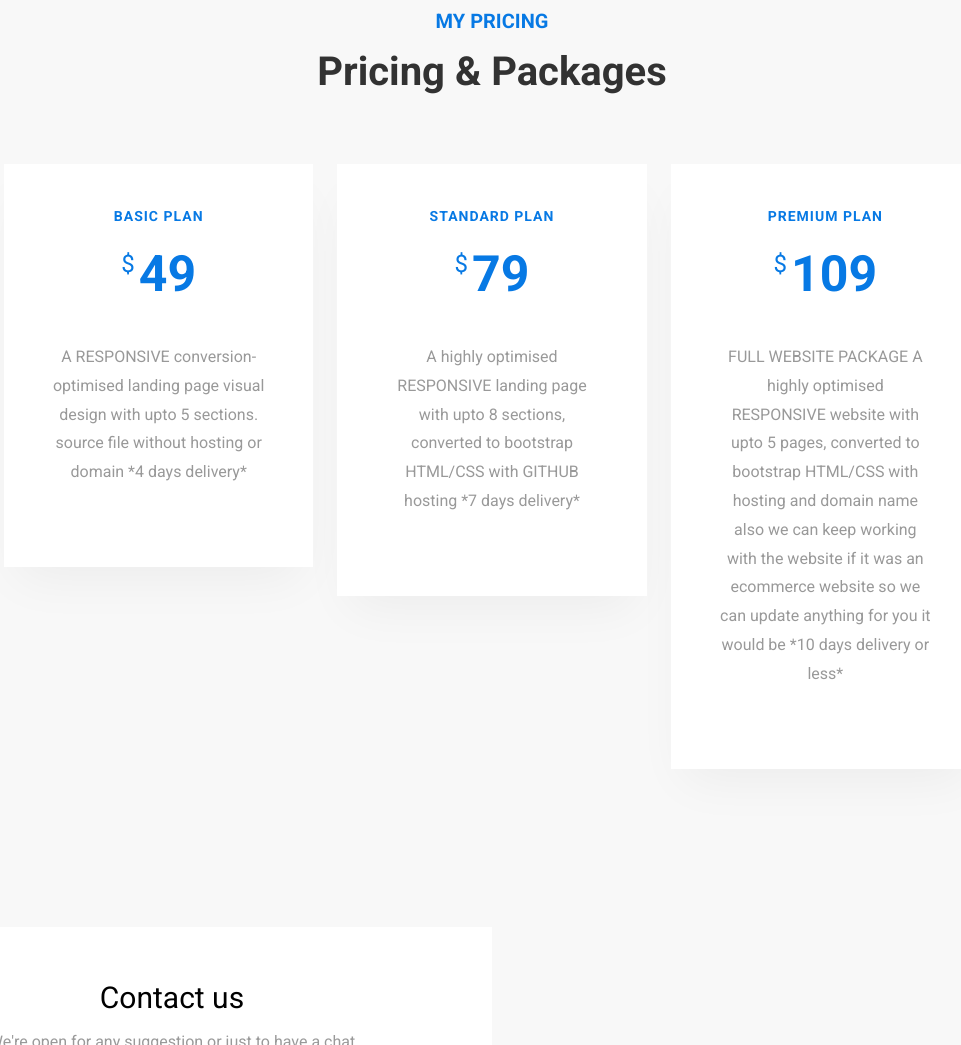
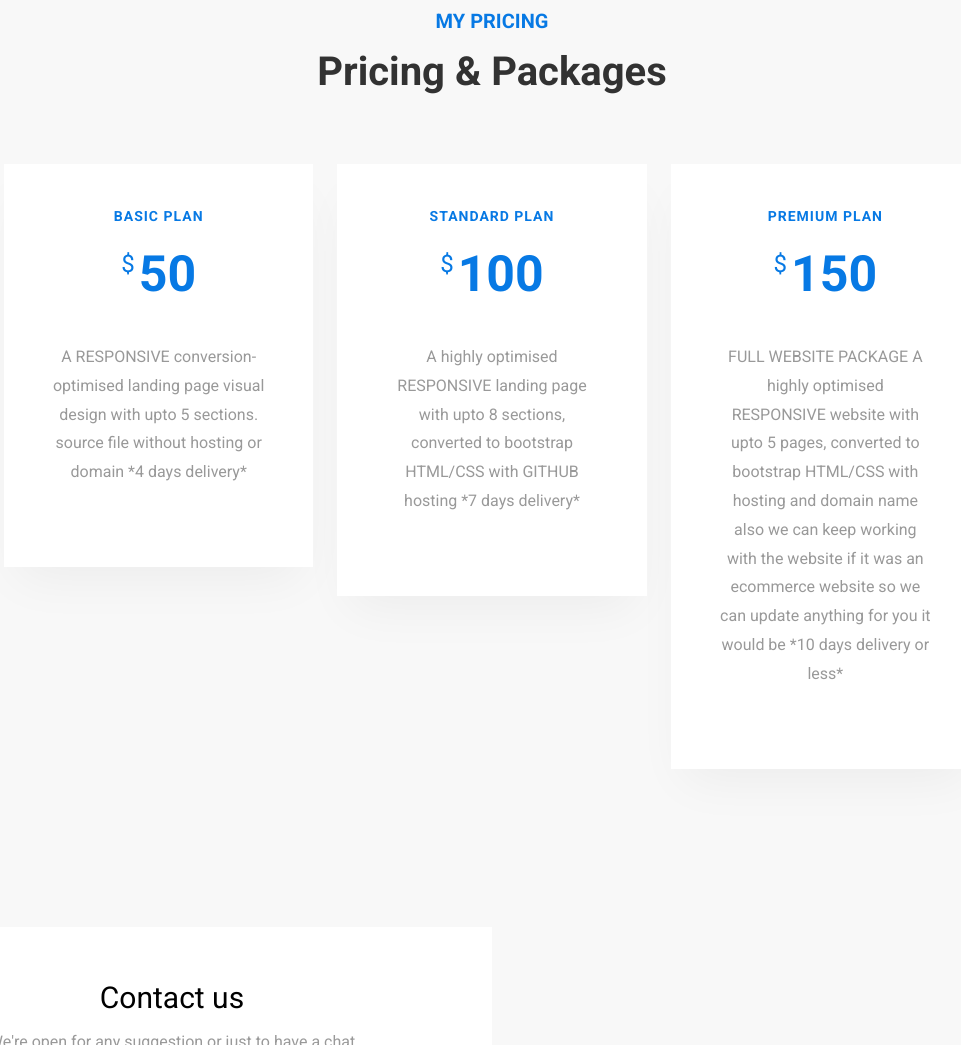
Before and after one commit to walidcher/TOLAN-, a plain HTML site: page index.html in a window 1280 px wide. Shown: the part 3564-4609 px from the top of the page, without its empty margins (148-1109 px from the left). Drawn offline with nearby package versions, Linux system fonts and the light colour scheme; some packages are replaced by stand-ins of ours; files whose address does not match are found by name.

Commit message:
Update index.html

```diff
--- a/index.html
+++ b/index.html
@@ -313,7 +313,7 @@
                     <div class="block-7">
                         <div class="text-center">
                             <span class="excerpt d-block">Basic Plan</span>
-                            <span class="price"><sup>$</sup> <span class="number">49</span></span>
+                            <span class="price"><sup>$</sup> <span class="number">50</span></span>
                             <div class="p-4 px-lg-5">
                                 <p>A RESPONSIVE conversion-optimised landing page visual design with upto 5 sections.
                                      source file without hosting or domain <font>*4 days delivery*</font>
@@ -327,7 +327,7 @@
                     <div class="block-7">
                         <div class="text-center">
                             <span class="excerpt d-block">standard Plan</span>
-                            <span class="price"><sup>$</sup> <span class="number">79</span></span>
+                            <span class="price"><sup>$</sup> <span class="number">100</span></span>
                             <div class="p-4 px-lg-5">
                                 <p>A highly optimised RESPONSIVE landing page with upto 8 sections, converted to bootstrap HTML/CSS
                                     with GITHUB hosting <font>*7 days delivery*</font>
@@ -341,7 +341,7 @@
                     <div class="block-7">
                         <div class="text-center">
                             <span class="excerpt d-block">Premium Plan</span>
-                            <span class="price"><sup>$</sup> <span class="number">109</span></span>
+                            <span class="price"><sup>$</sup> <span class="number">150</span></span>
                             <div class="p-4 px-lg-5">
                                 <p> FULL WEBSITE PACKAGE A highly optimised RESPONSIVE website with upto 5 pages, converted to bootstrap HTML/CSS
                                     with hosting and domain name also we can keep working with the website if it was an ecommerce website so we can update anything for you it would be *10 days delivery or less*
```
